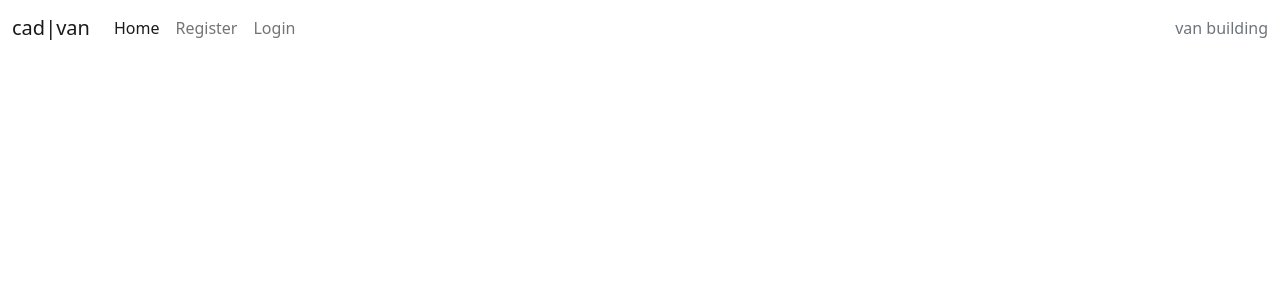
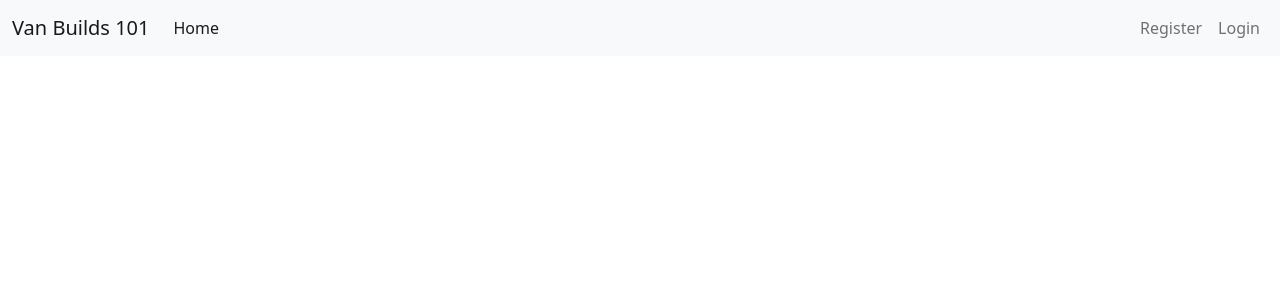
Before and after one commit to lukecdev/VanBuilds101, a Django app: page / in a window 1280 px wide. Shown: the top 300 px of the page. Run offline with Django 3.2, Linux system fonts and the light colour scheme; data that the repository does not hold is empty.

Commit message:
changing login location on nav bar

```diff
--- a/templates/base.html
+++ b/templates/base.html
@@ -25,10 +25,9 @@
 
     <!-- Navigation -->
 
-    <nav class="navbar navbar-expand-lg navbar-light bg-white">
+    <nav class="navbar navbar-expand-lg navbar-light bg-light">
         <div class="container-fluid">
-            <a class="navbar-brand" href="{% url 'home' %}"><span class="brand">c<span class="red-o">a</span>d<span
-                        class="thin">|van</span></span></span></a>
+            <a class="navbar-brand" href="{% url 'home' %}">Van Builds 101</a>
             <button class="navbar-toggler" type="button" data-bs-toggle="collapse" data-bs-target="#navbarText"
                 aria-controls="navbarText" aria-expanded="false" aria-label="Toggle navigation">
                 <span class="navbar-toggler-icon"></span>
@@ -38,6 +37,7 @@
                     <li class="nav-item">
                         <a class="nav-link active" aria-current="page" href="{% url 'home' %}">Home</a>
                     </li>
+                    <!--
                     {% if user.is_authenticated %}
                     <li class="nav-item">
                         <a class="nav-link" href="{% url 'account_logout' %}">Logout</a>
@@ -49,12 +49,25 @@
                     <li class="nav-item">
                         <a class="nav-link" href="{% url 'account_login' %}">Login</a>
                     </li>
+
                     {% endif %}
+                    -->
+                </ul>
+                <ul class="nav navbar-nav navbar-right">
+                    {% if user.is_authenticated %}
+                    <li class="nav-item">
+                        <a class="nav-link" href="{% url 'account_logout' %}">Logout</a>
+                    </li>
+                    {% else %}
+                    <li class="nav-item">
+                        <a class="nav-link" href="{% url 'account_signup' %}">Register</a>
+                    </li>
+                    <li class="nav-item">
+                        <a class="nav-link" href="{% url 'account_login' %}">Login</a>
+                    </li>
 
-                </ul>
-                <span class="navbar-text text-muted">
-                    van building
-                </span>
+                    {% endif %}
+                  </ul>
             </div>
         </div>
     </nav>
--- a/vanbuilds/settings.py
+++ b/vanbuilds/settings.py
@@ -32,7 +32,7 @@ SECRET_KEY = os.environ.get('SECRET_KEY')
 # SECURITY WARNING: don't run with debug turned on in production!
 DEBUG = False
 
-ALLOWED_HOSTS = [ 'vanbuilds-758ccba3a303.herokuapp.com', '8000-lukecdev-vanbuilds101-4gd8wgc92nt.ws-eu105.gitpod.io',  'vanbuilds.herokuapp.com', 'localhosts']
+ALLOWED_HOSTS = ['vanbuilds-758ccba3a303.herokuapp.com', '8000-lukecdev-vanbuilds101-4gd8wgc92nt.ws-eu105.gitpod.io',  'vanbuilds.herokuapp.com', 'localhosts']
 
 X_FRAME_OPTIONS = 'SAMEORIGIN'
 
```
